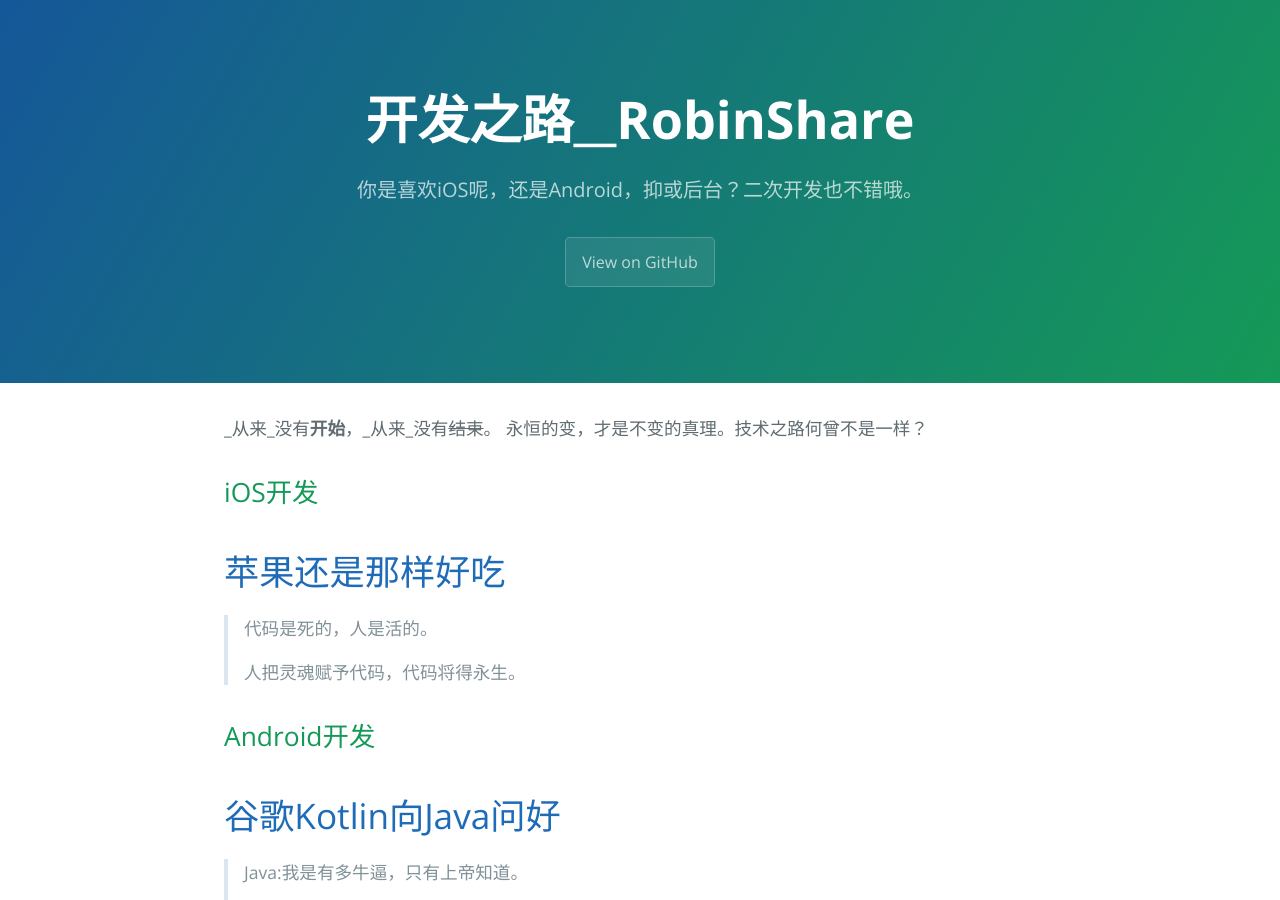
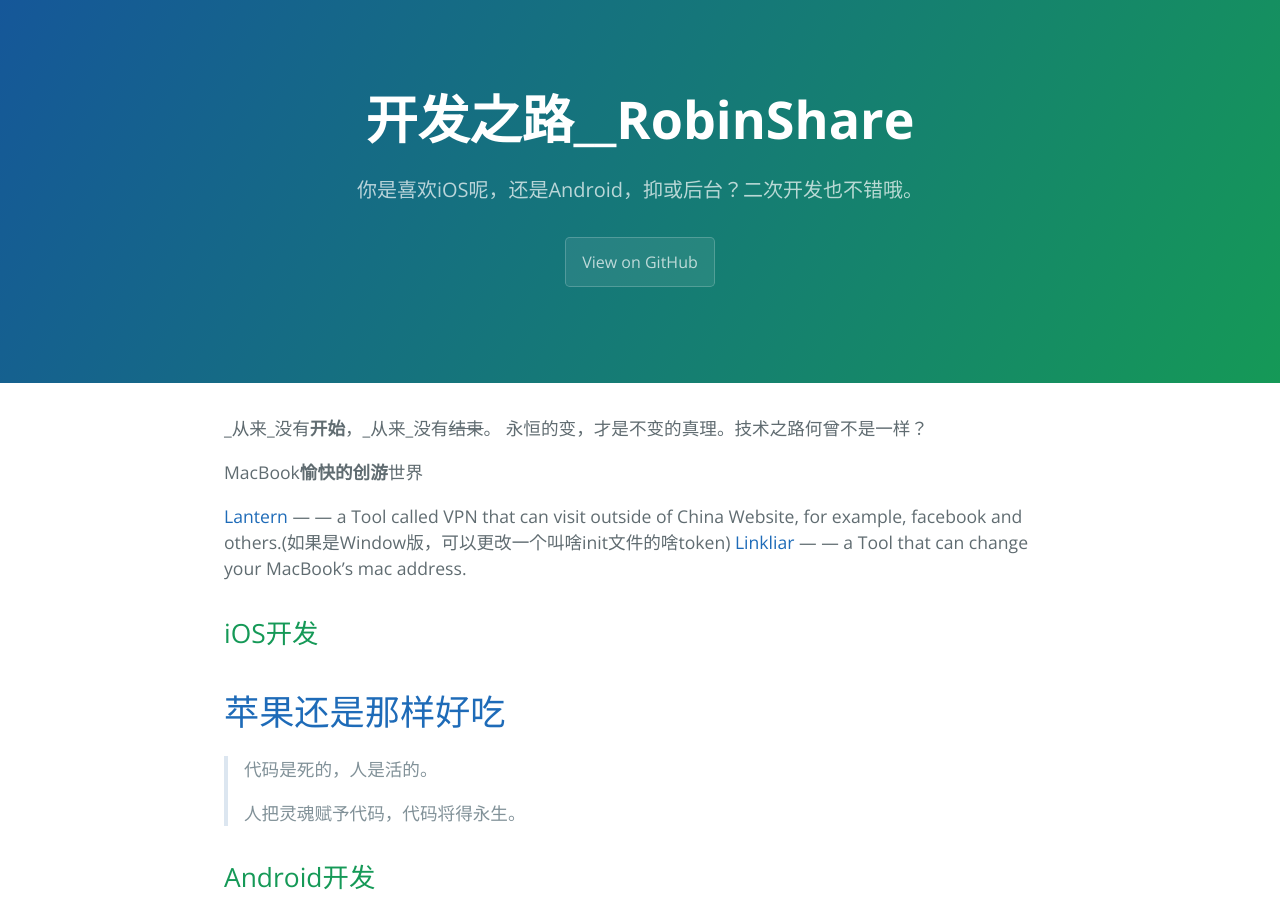
Before and after one commit to RobinShare/RobinShare, a Jekyll site: the page built from index.md, in a window 1280 px wide and 900 px high. Built offline with Jekyll 4.4.1, drawn with Linux system fonts in a browser that asks for light colours.

Commit message:
创游世界

```diff
--- a/index.md
+++ b/index.md
@@ -3,6 +3,15 @@ layout: default
 ---
 
 _从来_没有**开始**，_从来_没有~~结束~~。 永恒的变，才是不变的真理。技术之路何曾不是一样？
+
+
+
+MacBook**愉快的创游**世界
+
+[Lantern](https://github.com/getlantern/lantern) — — a Tool called VPN that can visit outside of China Website, for example, facebook and others.(如果是Window版，可以更改一个叫啥init文件的啥token)
+[Linkliar](https://github.com/halo/LinkLiar)  — — a Tool that can change your MacBook’s mac address.
+
+
 
 ## iOS开发
 
```
